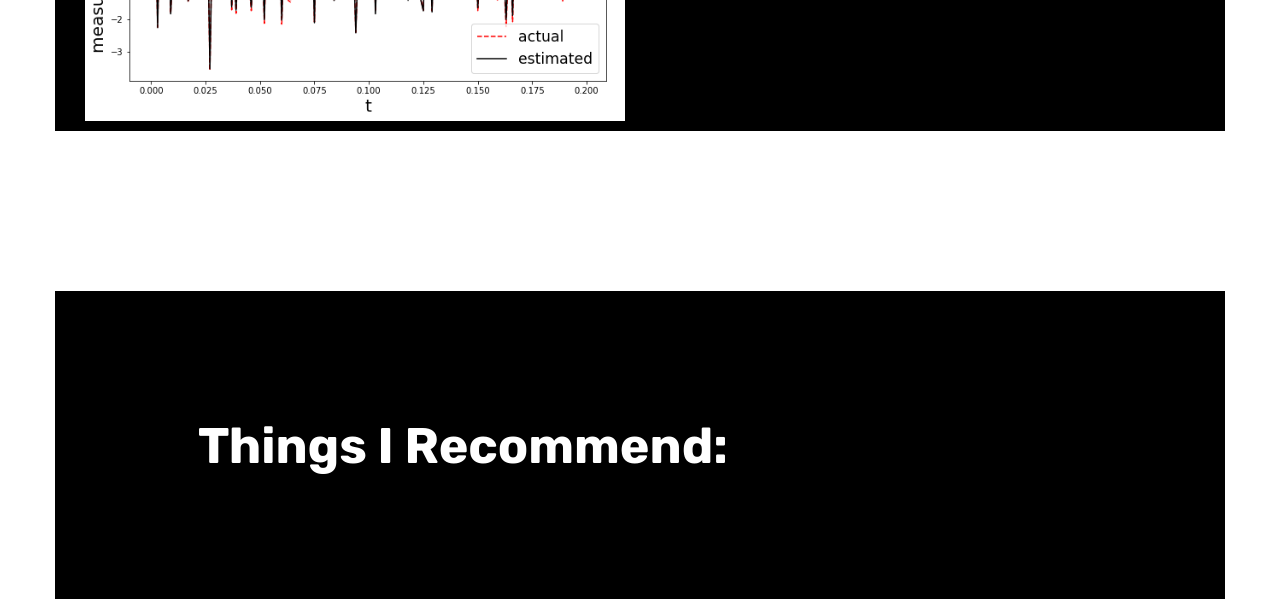
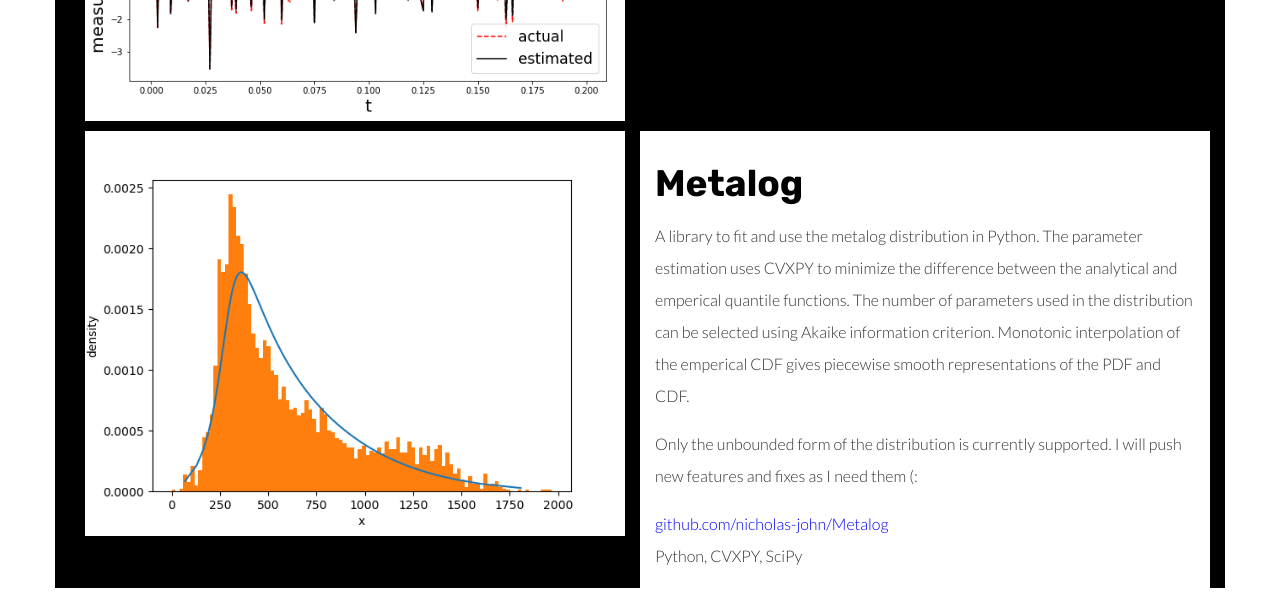
Before and after one commit to nicholas-john/nicholas-john.github.io, a plain HTML site: page index.html in a window 1280 px wide. Shown: the part 4580-5179 px from the top of the page. Drawn offline with Linux system fonts and the light colour scheme.

Commit message:
add Metalog to code section

```diff
--- a/index.html
+++ b/index.html
@@ -190,6 +190,28 @@ The GitHub Repository includes a notebook to generate the figures. The module al
                 </div>
             </div>
         </div>
+
+        <div class="row">
+          <div class="col-xs-12" style="background-color: black">
+              <div class="col-md-6">
+                  <img src="assets/images/pdf.png" class="img-responsive" alt="">
+              </div>
+              <div class="col-md-6" style="background-color: white">
+                  <h1 class="h2">Metalog</h1>
+                  <p>A library to fit and use the metalog distribution in Python. The parameter estimation uses CVXPY to minimize the difference between the analytical and
+                    emperical quantile functions. The number of parameters used in the distribution can be selected using Akaike information criterion. Monotonic interpolation of the  emperical CDF gives piecewise smooth representations of the PDF and CDF.</p>
+                  <p>Only the unbounded form of the distribution is currently supported. I will push new features and fixes as I need them (:</p>
+                  <ul class="list-unstyled">
+                      <li>
+                          <a href="https://github.com/nicholas-john/Metalog" title="" class="link-like-text" style="color: blue">github.com/nicholas-john/Metalog</a>
+                      </li>
+                      <li>Python, CVXPY, SciPy</li>
+
+                  </ul>
+              </div>
+          </div>
+      </div>
+
         </div>
     </div>
 </div>
```
Also changed, not shown: assets/images/pdf.png (added).
